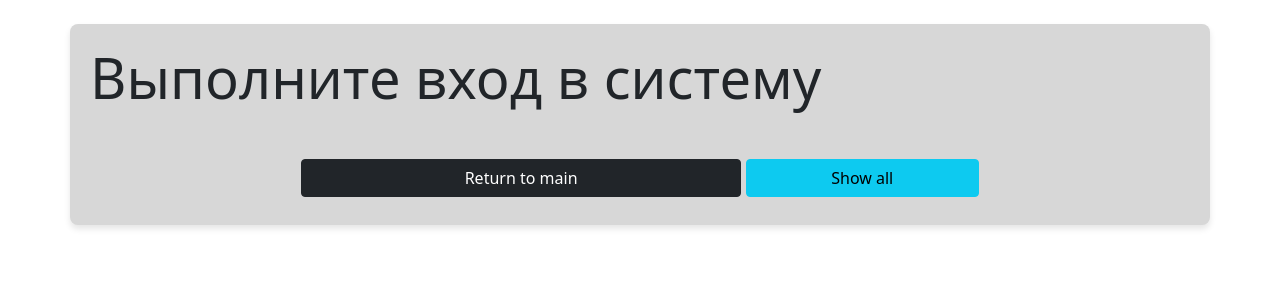
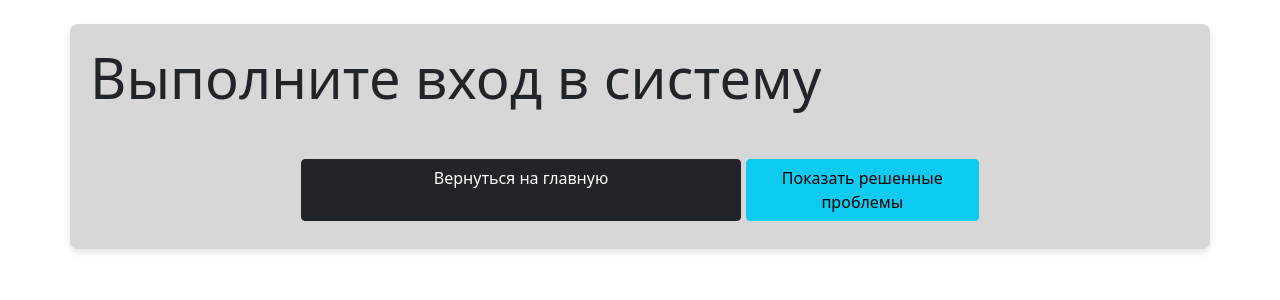
Before and after one commit to evergreen-96/webfactory, a Django app: template webapp/core/templates/include/reports_page.html in a window 1280 px wide. Shown: the top 300 px of the page. Run offline with Django 4.2, Linux system fonts and the light colour scheme; the template is opened without the code that fills it, so the values that code supplies are empty; parts of the project's set-up code (start-up, migrations or seed data) failed here and were passed over.

Commit message:
some refactoring

```diff
--- a/webapp/core/buisness.py
+++ b/webapp/core/buisness.py
@@ -67,7 +67,6 @@ def get_order(custom_user, shift, selected_machine):
 
 
 def stop_order(order):
-
     machine = MachineModel.objects.get(id=order.machine_id)
     machine.is_in_progress = False
     machine.order_in_progress = None
--- a/webapp/core/templates/include/reports_page.html
+++ b/webapp/core/templates/include/reports_page.html
@@ -3,8 +3,8 @@
 {% block content %}
     <style>
         .custom-checkbox {
-            width: 1.5em; /* Измените значение по вашему усмотрению */
-            height: 1.5em; /* Измените значение по вашему усмотрению */
+            width: 1.5em;
+            height: 1.5em;
         }
 
         .solved-reports {
@@ -21,7 +21,7 @@
 
         #returnToMainBtn {
             flex: 2;
-            margin-right: 5px; /* Добавлено небольшое пространство между кнопками */
+            margin-right: 5px;
         }
 
         #showSolvedBtn {
@@ -30,9 +30,9 @@
     </style>
     <div class="container-md mt-2">
         <div id="btnContainer">
-            <a href="{% url 'shift_main_page' %}" class="btn btn-dark w-100 mt-2" id="returnToMainBtn">Return to
-                main</a>
-            <button class="btn btn-info mt-2" id="showSolvedBtn">Show all</button>
+            <a href="{% url 'shift_main_page' %}" class="btn btn-dark w-100 mt-2" id="returnToMainBtn">Вернуться на
+                главную</a>
+            <button class="btn btn-info mt-2" id="showSolvedBtn">Показать решенные проблемы</button>
         </div>
     </div>
     <div class="container-md mt-2">
@@ -43,42 +43,35 @@
                         <div class="card-header  bg-success">
                             <h5 class="mb-0 d-flex justify-content-between align-items-center">
                                 {{ report.bug_description }}
-                                <button class="btn btn-primary btn-sm edit-bug-btn"
-                                        data-bug-id="{{ report.id }}">Edit Bug
-                                </button>
+
                             </h5>
                         </div>
-
                         <div class="card-body">
                             <table class="table">
                                 <tbody>
                                 <tr>
-                                    <th scope="row">User</th>
-                                    <td>{{ report.user }}</td>
-                                </tr>
-                                <tr>
-                                    <th scope="row">Order</th>
+                                    <th scope="row">Номер заказа</th>
                                     <td>{{ report.order.id }}</td>
                                 </tr>
                                 <tr>
-                                    <th scope="row">Description</th>
+                                    <th scope="row">Описание проблемы</th>
                                     <td>{{ report.description }}</td>
                                 </tr>
                                 <tr>
-                                    <th scope="row">Start Time</th>
+                                    <th scope="row">Время сообщения о проблеме</th>
                                     <td>{{ report.start_time }}</td>
                                 </tr>
                                 <tr>
-                                    <th scope="row">End Time</th>
+                                    <th scope="row">Время решения</th>
                                     <td>{{ report.end_time }}</td>
                                 </tr>
                                 <tr>
-                                    <th scope="row">Machine</th>
+                                    <th scope="row">Станок</th>
                                     <td>{{ report.order.machine.machine_name }}</td>
                                 </tr>
                                 <tr>
-                                    <th scope="row">Is Solved</th>
-                                    <td>Решен</td>
+                                    <th scope="row">Решена ли проблема?</th>
+                                    <td>Решена</td>
                                 </tr>
                                 </tbody>
                             </table>
@@ -89,7 +82,7 @@
                             <form method="post" class="bug-edit-form">
                                 {% csrf_token %}
                                 <div class="form-group">
-                                    <label for="report_description">Report Description</label>
+                                    <label for="report_description">Описание проблемы</label>
                                     <input type="text" class="form-control"
                                            id="report_description" name="report_description"
                                            value="{{ report.description }}">
@@ -117,7 +110,7 @@
                             <h5 class="mb-0 d-flex justify-content-between align-items-center">
                                 {{ report.bug_description }}
                                 <button class="btn btn-primary btn-sm edit-bug-btn"
-                                        data-bug-id="{{ report.id }}">Edit Bug
+                                        data-bug-id="{{ report.id }}">Редактировать проблему
                                 </button>
                             </h5>
                         </div>
@@ -125,33 +118,26 @@
                         <div class="card-body">
                             <table class="table">
                                 <tbody>
+                                <tbody>
                                 <tr>
-                                    <th scope="row">User</th>
-                                    <td>{{ report.user }}</td>
-                                </tr>
-                                <tr>
-                                    <th scope="row">Order</th>
+                                    <th scope="row">Номер заказа</th>
                                     <td>{{ report.order.id }}</td>
                                 </tr>
                                 <tr>
-                                    <th scope="row">Description</th>
+                                    <th scope="row">Описание проблемы</th>
                                     <td>{{ report.description }}</td>
                                 </tr>
                                 <tr>
-                                    <th scope="row">Start Time</th>
+                                    <th scope="row">Время сообщения о проблеме</th>
                                     <td>{{ report.start_time }}</td>
                                 </tr>
                                 <tr>
-                                    <th scope="row">End Time</th>
-                                    <td>{{ report.end_time }}</td>
-                                </tr>
-                                <tr>
-                                    <th scope="row">Machine</th>
+                                    <th scope="row">Станок</th>
                                     <td>{{ report.order.machine.machine_name }}</td>
                                 </tr>
                                 <tr>
-                                    <th scope="row">Is Solved</th>
-                                    <td>Не решен</td>
+                                    <th scope="row">Решена ли проблема?</th>
+                                    <td>Не решена</td>
                                 </tr>
                                 </tbody>
                             </table>
```
Also changed, not shown: webapp/core/views.py (+16 -6 lines), webapp/webapp/settings.py (+5 -5 lines), 1 other file.
